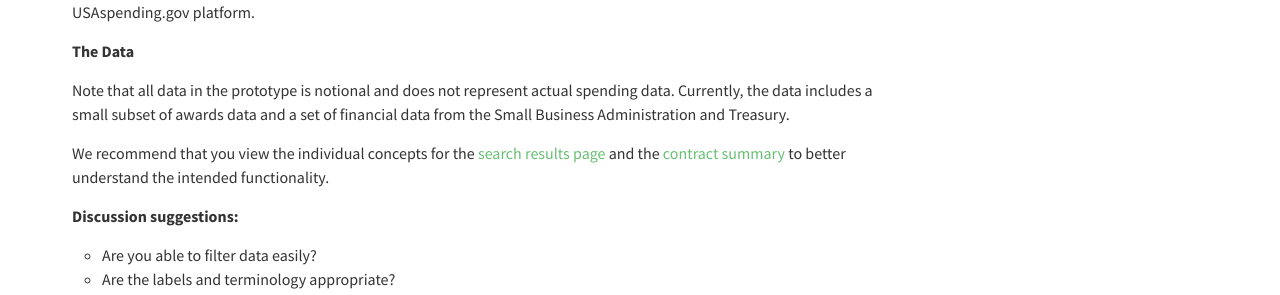
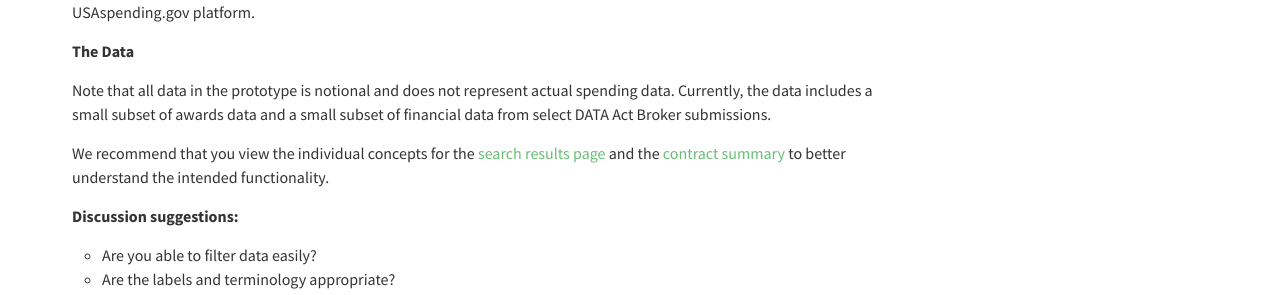
Before and after one commit to fedspendingtransparency/openbeta, a Jekyll site: the page built from _concepts/alpha.md, in a window 1280 px wide and 900 px high, scrolled down 436 px. Shown: the part 180-475 px from the top of the window. Built offline with Jekyll 4.4.1, drawn with Linux system fonts in a browser that asks for light colours; nearby versions of some CDN libraries; library files that are not in the unit come from our copies; comment, search, counter and statistics services are not loaded.

Commit message:
updating data section

```diff
--- a/_concepts/alpha.md
+++ b/_concepts/alpha.md
@@ -17,7 +17,7 @@ copy:
   - text: <em>Drill Downs</em> -- From the Spending by Award Type on the Search Results, you can drill down to data about specific Contracts.
   - text: Some of the features are currently placeholders that will be implemented at a later date as the team develops the future USAspending.gov platform.
   - text: <strong>The Data</strong>
-  - text: Note that all data in the prototype is notional and does not represent actual spending data. Currently, the data includes a small subset of awards data and a set of financial data from the Small Business Administration and Treasury.
+  - text: Note that all data in the prototype is notional and does not represent actual spending data. Currently, the data includes a small subset of awards data and a small subset of financial data from select DATA Act Broker submissions.
   - text: We recommend that you view the individual concepts for the <a class="usa-cta" href="../search-results">search results page</a> and the <a class="usa-cta" href="../contract-summary">contract summary</a> to better understand the intended functionality.
 
 
```
